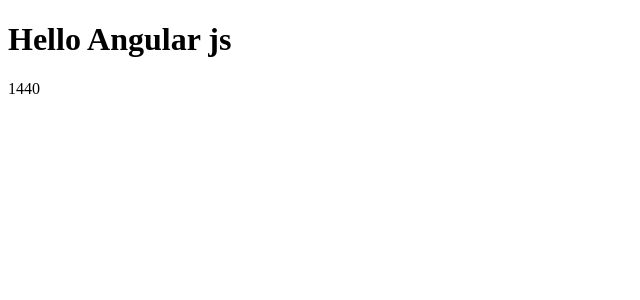
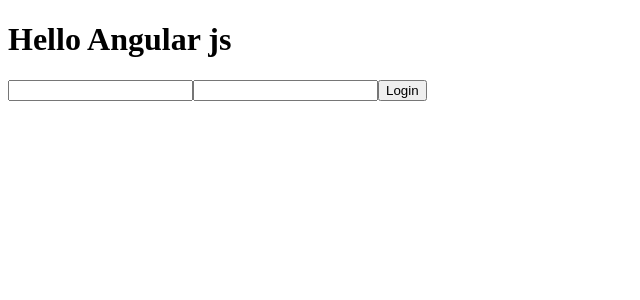
Before and after one commit to AdityaGaur7/AngularJs, an Angular app: page / in a window 1280 px wide. Shown: the top 300 px of the page, without its empty margins (0-640 px from the left). Built offline with nearby package versions, Linux system fonts and the light colour scheme.

Commit message:
template drivn form

```diff
--- a/src/app/user-auth/login/login.component.html
+++ b/src/app/user-auth/login/login.component.html
@@ -1,2 +1,6 @@
+<form #login="ngForm" (ngSubmit)="userlogin(login.value)">
+    <input type="text" name="name" ngModel>
+    <input type="text" name="password" ngModel>
+    <button type="submit">Login</button>
 
-{{20 | usdinr:72}}
+</form>
--- a/src/app/user-auth/login/login.component.ts
+++ b/src/app/user-auth/login/login.component.ts
@@ -11,10 +11,12 @@
 })
 
 export class LoginComponent {
-name:any;
-getdata(item:any){
-console.log(item);
-this.name=item
-}
+
+
+  userlogin(item:any){
+    console.log(item);
+
+  }
+
 
 }
```
